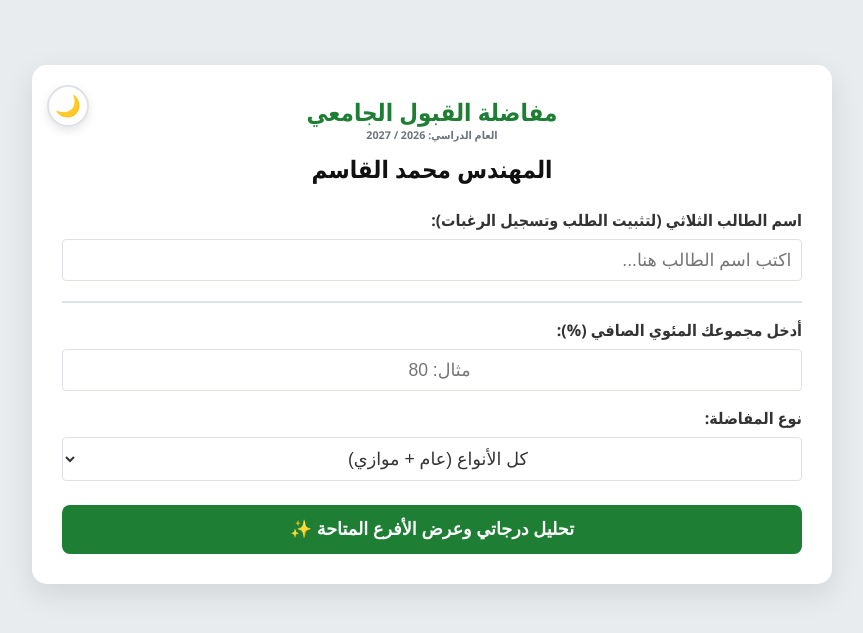
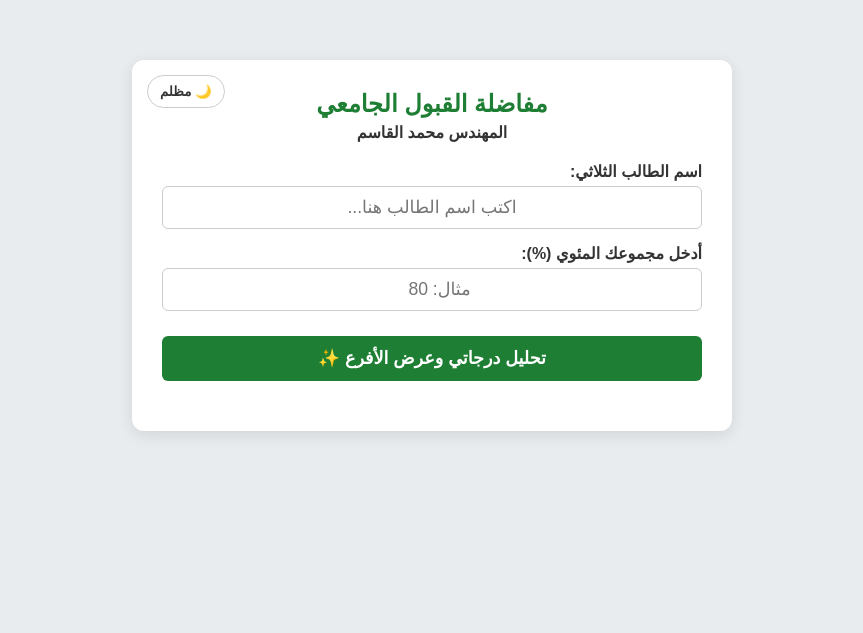
Before and after one commit to mohmadalqaseem20092009/mofadala-app, a Flask app: page / in a window 1280 px wide. Shown: the top 633 px of the page, without its empty margins (208-1071 px from the left). Run offline with Flask 3, Linux system fonts and the light colour scheme.

Commit message:
Update index.html

```diff
--- a/templates/index.html
+++ b/templates/index.html
@@ -5,151 +5,162 @@
     <meta name="viewport" content="width=device-width, initial-scale=1.0">
     <title>مفاضلة القبول الجامعي</title>
     <style>
-        :root {
-            --primary-color: #1e7e34;
-            --secondary-color: #28a745;
-            --bg-body: #e9ecef;
-            --bg-card: #ffffff;
-            --text-main: #333333;
-            --text-title: #111111;
-            --border-color: #dee2e6;
-        }
-        [data-theme="dark"] {
-            --bg-body: #121212;
-            --bg-card: #1e1e1e;
-            --text-main: #dddddd;
-            --text-title: #ffffff;
-            --border-color: #333333;
-        }
-        * { box-sizing: border-box; margin: 0; padding: 0; transition: background-color 0.2s ease, color 0.2s ease; }
-        body {
-            font-family: 'Segoe UI', Tahoma, Geneva, Verdana, sans-serif;
-            background-color: var(--bg-body);
-            color: var(--text-main);
-            padding: 20px;
-        }
-        .container { max-width: 800px; margin: 0 auto; position: relative; }
-        .theme-toggle-btn {
-            position: absolute; top: 20px; left: 15px;
-            background: var(--bg-card); border: 2px solid var(--border-color);
-            color: var(--text-main); width: 42px; height: 42px; border-radius: 50%;
-            cursor: pointer; display: flex; align-items: center; justify-content: center;
-            font-size: 1.3rem; z-index: 10; box-shadow: 0 4px 10px rgba(0,0,0,0.1);
-        }
-        .main-card { border-radius: 15px; box-shadow: 0 10px 30px rgba(0,0,0,0.1); background: var(--bg-card); padding: 30px; margin-top: 45px; }
-        .text-center { text-align: center; }
-        .mb-4 { margin-bottom: 1.5rem; }
-        .mb-3 { margin-bottom: 1rem; }
-        .form-label { display: block; margin-bottom: .5rem; font-weight: bold; text-align: right; }
-        .form-control, .form-select { display: block; width: 100%; padding: .6rem; font-size: 1.1rem; background-color: var(--bg-card); color: var(--text-main); border: 1px solid var(--border-color); border-radius: .25rem; text-align: center; outline: none; }
-        .btn-analyze { display: block; width: 100%; background-color: var(--primary-color); color: white; border: none; padding: 14px; font-size: 1.1rem; border-radius: 8px; cursor: pointer; font-weight: bold; margin-top: 15px; }
-        .btn-analyze:hover { background-color: #155d27; }
-        .faculty-card { background: var(--bg-card); border-right: 5px solid var(--secondary-color); border-left: 1px solid var(--border-color); border-top: 1px solid var(--border-color); border-bottom: 1px solid var(--border-color); border-radius: 8px; padding: 18px; margin-bottom: 15px; display: flex; justify-content: space-between; align-items: center; }
-        .btn-add-wish { background-color: #007bff; color: white; border: none; padding: 6px 12px; border-radius: 5px; cursor: pointer; font-weight: bold; }
-        .btn-add-wish:hover { background-color: #0056b3; }
-        .loader-container { display: none; text-align: center; margin: 20px 0; }
-        .spinner { display: inline-block; width: 2rem; height: 2rem; border: .25em solid currentColor; border-right-color: transparent; border-radius: 50%; animation: spin .75s linear infinite; color: var(--primary-color); }
-        @keyframes spin { to { transform: rotate(360deg); } }
-        .search-box { display: none; margin-top: 20px; border-top: 2px solid var(--border-color); padding-top: 20px; }
-        .wishlist-container { display: none; margin-top: 30px; margin-bottom: 20px; background-color: rgba(0, 123, 255, 0.05); border: 2px dashed #007bff; border-radius: 10px; padding: 20px; text-align: right; }
-        .wish-item { background: var(--bg-card); padding: 10px; border-radius: 5px; margin-bottom: 8px; border: 1px solid var(--border-color); display: flex; justify-content: space-between; align-items: center; }
-        .btn-remove-wish { background: #dc3545; color: white; border: none; padding: 3px 8px; border-radius: 4px; cursor: pointer; }
-        .btn-submit-excel { background-color: #28a745; color: white; border: none; padding: 12px 25px; font-size: 1.1rem; border-radius: 6px; cursor: pointer; font-weight: bold; width: 100%; margin-top: 15px; }
-        .engineer-title { color: var(--text-title); font-weight: 800; font-size: 1.5rem; margin-top: 10px; }
+        :root { --bg-body: #e9ecef; --bg-card: #ffffff; --text-main: #333333; --primary: #1e7e34; }
+        [data-theme="dark"] { --bg-body: #121212; --bg-card: #1e1e1e; --text-main: #dddddd; }
+        * { box-sizing: border-box; margin: 0; padding: 0; }
+        body { font-family: sans-serif; background-color: var(--bg-body); color: var(--text-main); padding: 20px; text-align: center; }
+        .container { max-width: 600px; margin: 0 auto; background: var(--bg-card); padding: 30px; border-radius: 12px; position: relative; margin-top: 40px; box-shadow: 0 4px 15px rgba(0,0,0,0.1); }
+        .theme-btn { position: absolute; top: 15px; left: 15px; padding: 8px 12px; border-radius: 20px; cursor: pointer; border: 1px solid #ccc; background: var(--bg-card); color: var(--text-main); font-weight: bold; }
+        .form-group { margin-bottom: 15px; text-align: right; }
+        .form-group label { display: block; margin-bottom: 5px; font-weight: bold; }
+        .form-control { width: 100%; padding: 10px; border-radius: 6px; border: 1px solid #ccc; text-align: center; font-size: 1.1rem; }
+        .btn-go { width: 100%; padding: 12px; background: var(--primary); color: white; border: none; border-radius: 6px; font-size: 1.1rem; font-weight: bold; cursor: pointer; margin-top: 10px; }
+        .wishlist { display: none; margin-top: 20px; padding: 15px; border: 2px dashed #007bff; background: rgba(0,123,255,0.05); border-radius: 8px; text-align: right; }
+        .wish-item { display: flex; justify-content: space-between; background: var(--bg-body); padding: 8px; margin-bottom: 5px; border-radius: 4px; }
+        .btn-del { background: #dc3545; color: white; border: none; padding: 2px 6px; border-radius: 4px; cursor: pointer; }
+        .card { background: var(--bg-body); padding: 15px; margin-top: 10px; border-radius: 6px; display: flex; justify-content: space-between; align-items: center; text-align: right; }
+        .btn-add { background: #007bff; color: white; border: none; padding: 6px 12px; border-radius: 4px; cursor: pointer; font-weight: bold; }
     </style>
 </head>
 <body>
 
 <div class="container">
-    <button class="theme-toggle-btn" onclick="toggleTheme()" id="themeBtn">🌙</button>
+    <button class="theme-btn" onclick="toggleTheme()" id="themeBtn">🌙 مظلم</button>
 
-    <div class="main-card">
-        <div class="text-center mb-4">
-            <h2 style="color: var(--primary-color); padding: 0 10px;" class="mb-2">مفاضلة القبول الجامعي</h2>
-            <h6 style="color: #6c757d; margin-bottom: 5px;">العام الدراسي: 2026 / 2027</h6>
-            <div class="engineer-title">المهندس محمد القاسم</div>
-        </div>
+    <h2 style="color: var(--primary); margin-bottom: 5px;">مفاضلة القبول الجامعي</h2>
+    <h4 style="margin-bottom: 20px;">المهندس محمد القاسم</h4>
 
-        <div class="mb-3" style="border-bottom: 2px solid var(--border-color); padding-bottom: 20px;">
-            <label class="form-label">اسم الطالب الثلاثي (لتثبيت الطلب وتسجيل الرغبات):</label>
-            <input type="text" id="studentNameInput" class="form-control" placeholder="اكتب اسم الطالب هنا..." style="text-align: right;">
-        </div>
+    <div class="form-group">
+        <label>اسم الطالب الثلاثي:</label>
+        <input type="text" id="studentName" class="form-control" placeholder="اكتب اسم الطالب هنا...">
+    </div>
 
-        <form onsubmit="processAnalysis(event)">
-            <div class="mb-3">
-                <label class="form-label">أدخل مجموعك المئوي الصافي (%):</label>
-                <input type="number" step="0.01" id="scoreInput" class="form-control" placeholder="مثال: 80" required>
-            </div>
+    <div class="form-group">
+        <label>أدخل مجموعك المئوي (%):</label>
+        <input type="number" step="0.1" id="studentScore" class="form-control" placeholder="مثال: 80">
+    </div>
 
-            <div class="mb-4">
-                <label class="form-label">نوع المفاضلة:</label>
-                <select id="typeSelect" class="form-select">
-                    <option value="all">كل الأنواع (عام + موازي)</option>
-                    <option value="عام">مفاضلة عامة</option>
-                    <option value="موازي">مفاضلة التعليم الموازي</option>
-                </select>
-            </div>
+    <button class="btn-go" onclick="runAnalysis()">تحليل درجاتي وعرض الأفرع ✨</button>
 
-            <button type="submit" class="btn-analyze">تحليل درجاتي وعرض الأفرع المتاحة ✨</button>
-        </form>
+    <div class="wishlist" id="wishlistSection">
+        <h4 style="color: #007bff; margin-bottom: 10px;">📋 رغباتك المختارة:</h4>
+        <div id="wishlistItems"></div>
+        <button class="btn-go" style="background: #28a745;" onclick="sendToExcel()">تثبيت وإرسال ملف Excel 🚀</button>
+    </div>
 
-        <div class="loader-container" id="loader">
-            <div class="spinner"></div>
-            <p style="margin-top: 10px;">جاري فرز النتائج المتوافقة...</p>
-        </div>
-
-        <div class="wishlist-container" id="wishlistContainer">
-            <h3 style="color: #007bff; margin-bottom: 15px;">📋 قائمة رغباتك المختارة للتثبيت:</h3>
-            <div id="wishlistWrapper"></div>
-            <button class="btn-submit-excel" onclick="submitWishesToExcel()">تثبيت الرغبات وإرسال ملف Excel 🚀</button>
-        </div>
-
-        <div class="search-box" id="searchBoxContainer">
-            <input type="text" id="innerSearch" class="form-control" placeholder="تصفية فورية بالجامعة أو الكلية..." onkeyup="filterResults()" style="margin-bottom: 15px; text-align: right; padding: 10px;">
-            <div id="resultsCount" style="font-weight: bold; margin-bottom: 15px; color: var(--primary-color); text-align: right;"></div>
-            <div id="resultsWrapper"></div>
-        </div>
-    </div>
+    <div id="resultsWrapper" style="margin-top: 20px;"></div>
 </div>
 
 <script>
-    // قاعدة البيانات مدمجة محلياً هنا لتفادي أي حظر من المتصفحات وتعمل فوراً
-    var localData = [
-        {"faculty": "السنة التحضيرية للكليات الطبية", "university": "جميع الجامعات الحكومية", "type": "مفاضلة عامة", "min_score": 94.5},
-        {"faculty": "السنة التحضيرية للكليات الطبية", "university": "جميع الجامعات الحكومية", "type": "مفاضلة التعليم الموازي", "min_score": 92.0},
-        {"faculty": "الهندسة المعلوماتية", "university": "جامعة دمشق", "type": "مفاضلة عامة", "min_score": 85.0},
-        {"faculty": "الهندسة المعلوماتية", "university": "جامعة دمشق", "type": "مفاضلة التعليم الموازي", "min_score": 80.0},
-        {"faculty": "الهندسة المعلوماتية", "university": "جامعة حلب", "type": "مفاضلة عامة", "min_score": 84.0},
-        {"faculty": "الهندسة المعلوماتية", "university": "جامعة حلب", "type": "مفاضلة التعليم الموازي", "min_score": 79.0},
-        {"faculty": "الهندسة الطبية", "university": "جامعة دمشق", "type": "مفاضلة عامة", "min_score": 80.0},
-        {"faculty": "الهندسة الطبية", "university": "جامعة دمشق", "type": "مفاضلة التعليم الموازي", "min_score": 77.0},
-        {"faculty": "الهندسة المعمارية", "university": "جامعة دمشق", "type": "مفاضلة عامة", "min_score": 75.0},
-        {"faculty": "الهندسة المعمارية", "university": "جامعة دمشق", "type": "مفاضلة التعليم الموازي", "min_score": 72.0},
-        {"faculty": "الهندسة المدنية", "university": "جامعة دمشق", "type": "مفاضلة عامة", "min_score": 80.0},
-        {"faculty": "الهندسة المدنية", "university": "جامعة دمشق", "type": "مفاضلة التعليم الموازي", "min_score": 74.0},
-        {"faculty": "هندسة الميكاترونيك", "university": "جامعة حلب", "type": "مفاضلة عامة", "min_score": 72.0},
-        {"faculty": "هندسة الميكاترونيك", "university": "جامعة حلب", "type": "مفاضلة التعليم الموازي", "min_score": 68.0},
-        {"faculty": "هندسة الهمك (ميكانيك عام / كهرباء)", "university": "جميع الجامعات الحكومية", "type": "مفاضلة عامة", "min_score": 68.0},
-        {"faculty": "هندسة الهمك (ميكانيك عام / كهرباء)", "university": "جميع الجامعات الحكومية", "type": "مفاضلة التعليم الموازي", "min_score": 64.0},
-        {"faculty": "كلية الاقتصاد", "university": "جامعة دمشق", "type": "مفاضلة عامة", "min_score": 68.0},
-        {"faculty": "كلية الحقوق", "university": "جامعة دمشق", "type": "مفاضلة عامة", "min_score": 55.0}
+    var db = [
+        {"faculty": "السنة التحضيرية الطبية", "university": "جميع الجامعات", "min": 94.5, "type": "عام"},
+        {"faculty": "السنة التحضيرية الطبية", "university": "جميع الجامعات", "min": 92.0, "type": "موازي"},
+        {"faculty": "الهندسة المعلوماتية", "university": "جامعة دمشق", "min": 85.0, "type": "عام"},
+        {"faculty": "الهندسة المعلوماتية", "university": "جامعة دمشق", "min": 80.0, "type": "موازي"},
+        {"faculty": "الهندسة المعلوماتية", "university": "جامعة حلب", "min": 84.0, "type": "عام"},
+        {"faculty": "الهندسة المعلوماتية", "university": "جامعة حلب", "min": 79.0, "type": "موازي"},
+        {"faculty": "الهندسة الطبية", "university": "جامعة دمشق", "min": 80.0, "type": "عام"},
+        {"faculty": "الهندسة الطبية", "university": "جامعة دمشق", "min": 77.0, "type": "موازي"},
+        {"faculty": "الهندسة المعمارية", "university": "جامعة دمشق", "min": 75.0, "type": "عام"},
+        {"faculty": "الهندسة المعمارية", "university": "جامعة دمشق", "min": 72.0, "type": "موازي"},
+        {"faculty": "الهندسة المدنية", "university": "جامعة دمشق", "min": 80.0, "type": "عام"},
+        {"faculty": "الهندسة المدنية", "university": "جامعة دمشق", "min": 74.0, "type": "موازي"},
+        {"faculty": "هندسة الميكاترونيك", "university": "جامعة حلب", "min": 72.0, "type": "عام"},
+        {"faculty": "هندسة الميكاترونيك", "university": "جامعة حلب", "min": 68.0, "type": "موازي"},
+        {"faculty": "هندسة الهمك (ميكانيك/كهرباء)", "university": "جميع الجامعات", "min": 68.0, "type": "عام"},
+        {"faculty": "هندسة الهمك (ميكانيك/كهرباء)", "university": "جميع الجامعات", "min": 64.0, "type": "موازي"},
+        {"faculty": "كلية الاقتصاد", "university": "جامعة دمشق", "min": 68.0, "type": "عام"},
+        {"faculty": "كلية الحقوق", "university": "جامعة دمشق", "min": 55.0, "type": "عام"}
     ];
 
-    var rawData = [];
-    var selectedWishes = [];
+    var currentResults = [];
+    var wishes = [];
 
     function toggleTheme() {
-        var body = document.documentElement;
+        var el = document.documentElement;
         var btn = document.getElementById('themeBtn');
-        if (body.getAttribute('data-theme') === 'dark') {
-            body.removeAttribute('data-theme');
-            btn.innerText = '🌙';
+        if (el.getAttribute('data-theme') === 'dark') {
+            el.removeAttribute('data-theme');
+            btn.innerHTML = '🌙 مظلم';
         } else {
-            body.setAttribute('data-theme', 'dark');
-            btn.innerText = '☀️';
+            el.setAttribute('data-theme', 'dark');
+            btn.innerHTML = '☀️ مشرق';
         }
     }
 
-    function processAnalysis(e) {
-        e.preventDefault();
-        var score = parseFloat(document.getElementById('scoreInput').value);
+    function runAnalysis() {
+        var score = parseFloat(document.getElementById('studentScore').value) || 0;
+        var wrapper = document.getElementById('resultsWrapper');
+        wrapper.innerHTML = '';
+
+        currentResults = db.filter(function(item) { return score >= item.min; });
+        currentResults.sort(function(a,b) { return b.min - a.min; });
+
+        if (currentResults.length === 0) {
+            wrapper.innerHTML = '<div style="padding:10px; background:#fff3cd; border-radius:5px;">لم نجد نتائج متوافقة.</div>';
+            return;
+        }
+
+        currentResults.forEach(function(item, idx) {
+            var div = document.createElement('div');
+            div.className = 'card';
+            div.innerHTML = '<div><strong>' + item.faculty + '</strong><br><small>' + item.university + ' | ' + item.type + '</small></div>' +
+                            '<div style="display:flex; align-items:center; gap:10px;"><span style="font-weight:bold; color:#1e7e34;">%' + item.min + '</span>' +
+                            '<button class="btn-add" onclick="addWish(' + idx + ')">+ إضافة</button></div>';
+            wrapper.appendChild(div);
+        });
+    }
+
+    function addWish(idx) {
+        var item = currentResults[idx];
+        if (wishes.some(function(w) { return w.faculty === item.faculty && w.type === item.type; })) {
+            alert('مضاف مسبقاً!');
+            return;
+        }
+        wishes.push(item);
+        drawWishlist();
+    }
+
+    function delWish(idx) {
+        wishes.splice(idx, 1);
+        drawWishlist();
+    }
+
+    function drawWishlist() {
+        var sec = document.getElementById('wishlistSection');
+        var wrap = document.getElementById('wishlistItems');
+        wrap.innerHTML = '';
+        if (wishes.length > 0) {
+            sec.style.display = 'block';
+            wishes.forEach(function(item, idx) {
+                var div = document.createElement('div');
+                div.className = 'wish-item';
+                div.innerHTML = '<div>' + item.faculty + ' (' + item.type + ')</div><button class="btn-del" onclick="delWish(' + idx + ')">حذف</button>';
+                wrap.appendChild(div);
+            });
+        } else {
+            sec.style.display = 'none';
+        }
+    }
+
+    function sendToExcel() {
+        var name = document.getElementById('studentName').value.trim();
+        if (!name) { alert('ادخل اسم الطالب أولاً!'); return; }
+        if (wishes.length === 0) { alert('السلة فارغة!'); return; }
+
+        fetch('/api/submit_wishes', {
+            method: 'POST',
+            headers: { 'Content-Type': 'application/json' },
+            body: JSON.stringify({ student_name: name, wishes: wishes })
+        })
+        .then(function(res) { return res.json(); })
+        .then(function(data) {
+            if (data.status === 'success') {
+                alert('تم الحفظ وتوليد ملف Excel بنجاح يا م/محمد!');
+                wishes = []; drawWishlist();
+            } else { alert('خطأ في الحفظ'); }
+        }).catch(function() { alert('خطأ في الاتصال بالخادم'); });
+    }
+</script>
+</body>
+</html>
```
